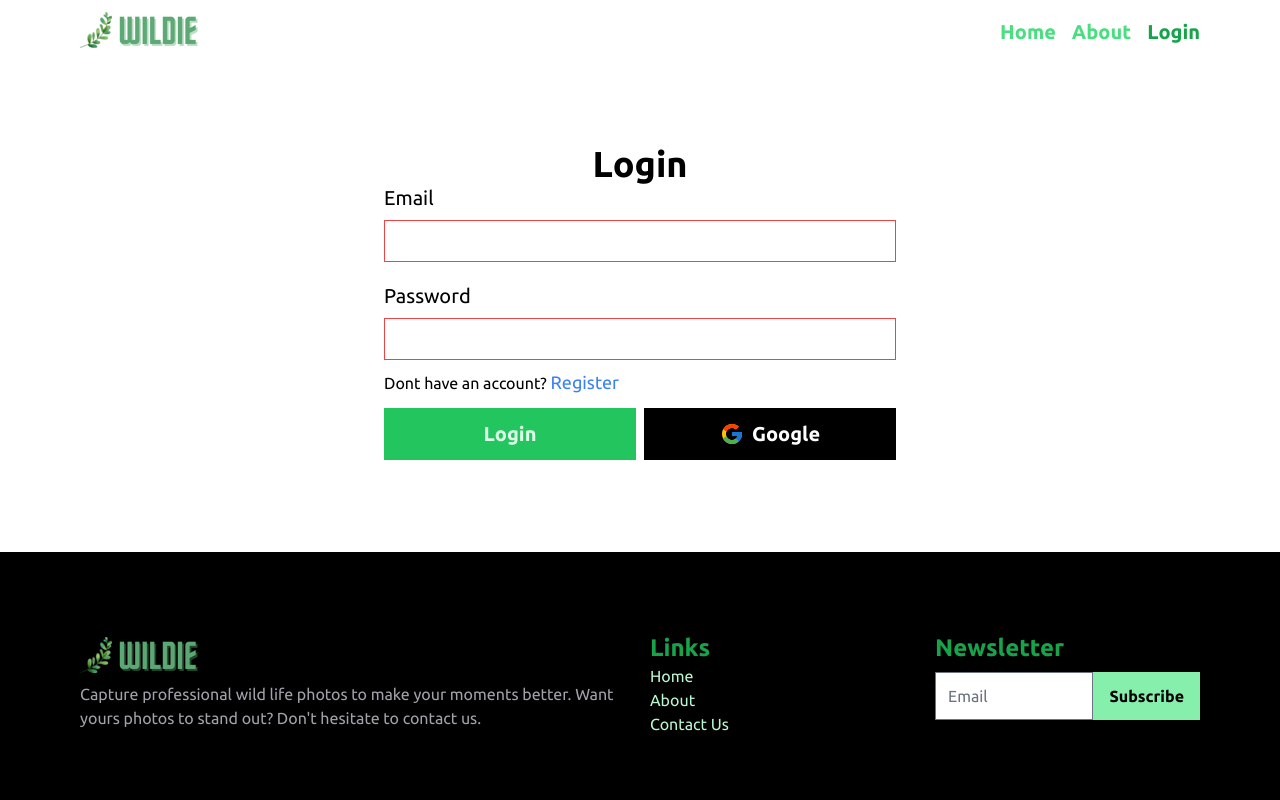
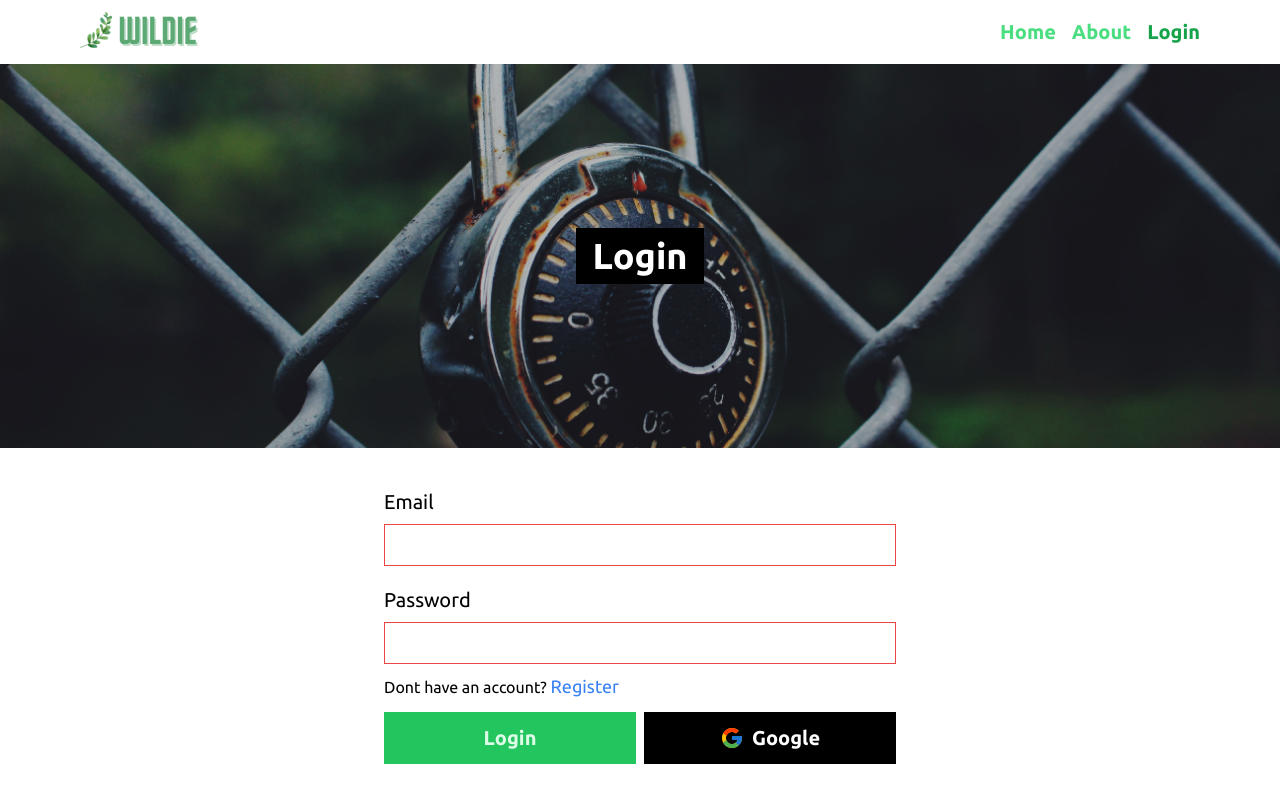
Before and after one commit to shahriyardx/wildie, a React (Vite) app: page /login in a window 1280 px wide. Shown: the top 800 px of the page. Built offline with nearby package versions, Linux system fonts and the light colour scheme; no server answers.

Commit message:
Added banner in login and register

```diff
--- a/src/pages/Login.jsx
+++ b/src/pages/Login.jsx
@@ -8,6 +8,7 @@ import { useSignInWithGoogle, useSignInWithEmailAndPassword } from 'react-fireba
 
 import { FcGoogle } from 'react-icons/fc'
 import { Link, useLocation, useNavigate } from 'react-router-dom'
+import Banner from '../components/Layout/Banner'
 
 const Login = () => {
   const [email, setEmail] = useState('')
@@ -65,9 +66,8 @@ const Login = () => {
 
   return (
     <Page>
-      <Container className='py-20'>
-        <h1 className='text-4xl font-bold text-center'>Login</h1>
-
+      <Banner image="/images/login.jpg" text="Login" />
+      <Container className='py-10'>
         <div className='max-w-lg mx-auto'>
           <form onSubmit={handleSignInWithEmailPass}>
             <div className='flex flex-col gap-5'>
--- a/src/pages/Register.jsx
+++ b/src/pages/Register.jsx
@@ -7,6 +7,7 @@ import { ImSpinner2 } from 'react-icons/im'
 
 import { useCreateUserWithEmailAndPassword } from 'react-firebase-hooks/auth'
 import { Link } from 'react-router-dom'
+import Banner from '../components/Layout/Banner'
 
 const Register = () => {
   const [email, setEmail] = useState('')
@@ -44,9 +45,8 @@ const Register = () => {
 
   return (
     <Page>
-      <Container className='py-20'>
-        <h1 className='text-4xl font-bold text-center'>Register</h1>
-
+      <Banner image="/images/register.jpg" text="Register" />
+      <Container className='py-10'>
         <div className='max-w-lg mx-auto'>
           <form onSubmit={handleSignUp}>
             <div className='flex flex-col gap-5'>
```
Also changed, not shown: public/images/login.jpg (added), 1 other file (tests, documents, lock files or other folders).
